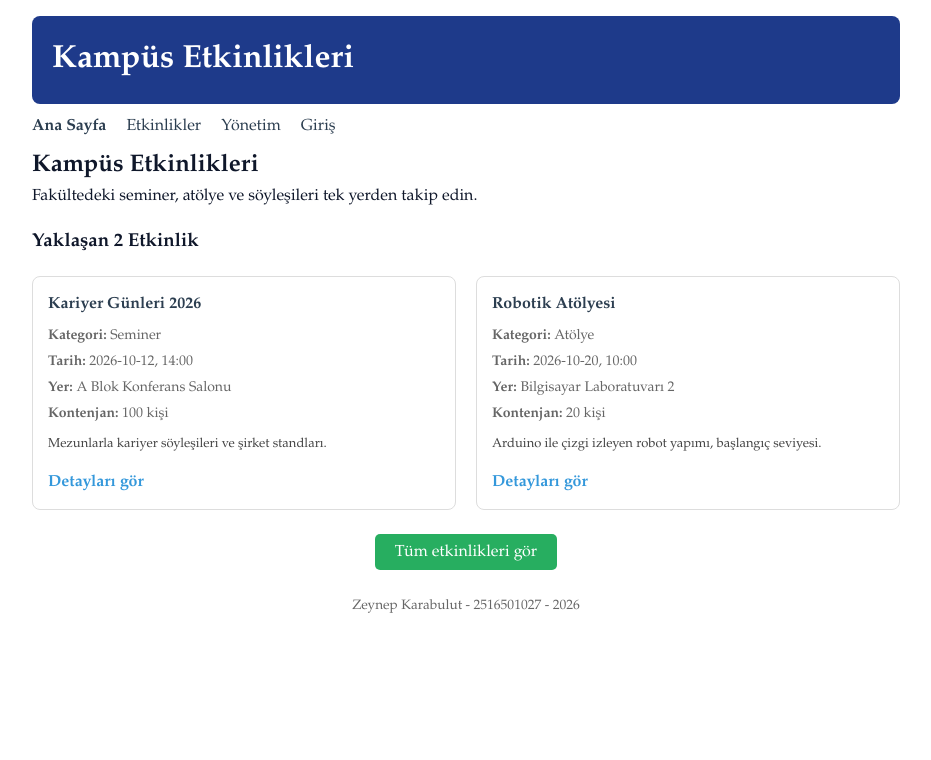
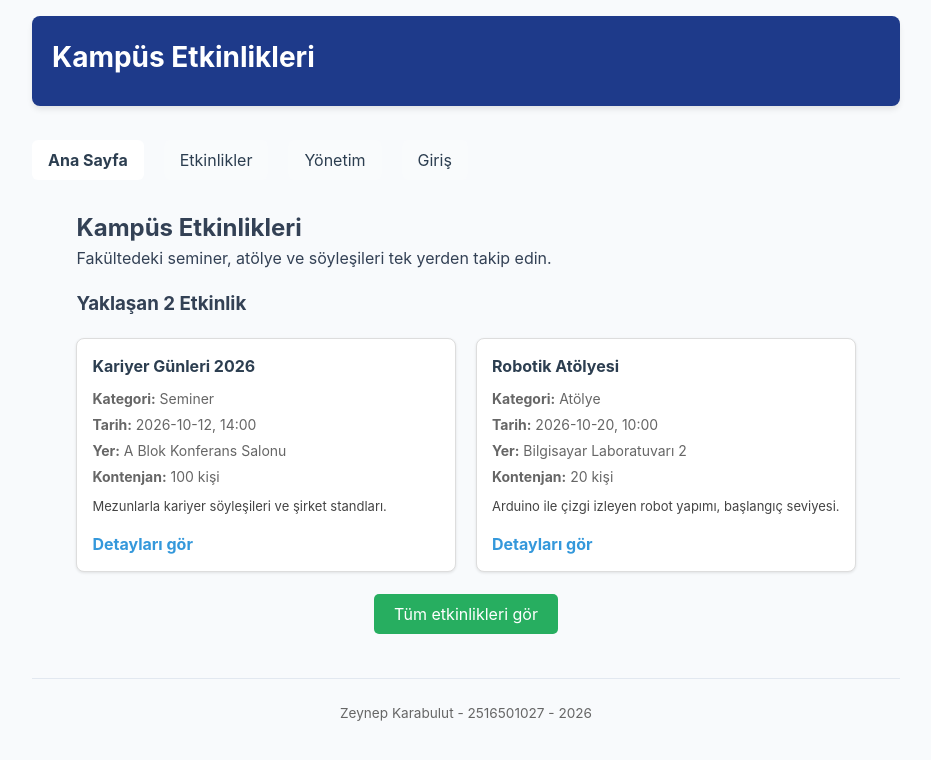
Before and after one commit to ZeynepKarabulut/kampus-etkinlik, a React (Vite) app in the folder frontend/: page / in a window 1280 px wide. Shown: the top 760 px of the page, without its empty margins (174-1105 px from the left). Built offline with nearby package versions, Linux system fonts and the light colour scheme.

Commit message:
duzeltme yapildi

```diff
--- /dev/null
+++ b/frontend/src/index.css
@@ -0,0 +1,102 @@
+* {
+  box-sizing: border-box;
+  margin: 0;
+  padding: 0;
+  font-family: -apple-system, BlinkMacSystemFont, "Segoe UI", Roboto, Helvetica, Arial, sans-serif;
+}
+
+body {
+  background-color: #f8fafc;
+  color: #334155;
+  line-height: 1.5;
+}
+
+.container {
+  max-width: 1200px;
+  margin: 0 auto;
+  padding: 20px;
+}
+
+header {
+  background: #1e40af; /* Şık Derin Mavi */
+  color: #fff;
+  padding: 24px 20px;
+  border-radius: 8px;
+  margin-bottom: 24px;
+  box-shadow: 0 4px 6px -1px rgba(0, 0, 0, 0.1);
+}
+
+header h1 {
+  font-size: 28px;
+  margin-bottom: 8px;
+  color: #fff;
+}
+
+header p {
+  color: #93c5fd;
+  font-size: 14px;
+  margin-bottom: 16px;
+}
+
+nav {
+  display: flex;
+  gap: 12px;
+  align-items: center;
+  margin-top: 12px;
+}
+
+nav a {
+  color: #e2e8f0;
+  text-decoration: none;
+  font-weight: 500;
+  padding: 8px 16px;
+  border-radius: 6px;
+  background: rgba(255, 255, 255, 0.1);
+  transition: background 0.2s, color 0.2s;
+}
+
+nav a:hover, nav a.active {
+  background: #ffffff;
+  color: #1e40af;
+}
+
+.grid, .event-grid {
+  display: grid;
+  grid-template-columns: repeat(auto-fill, minmax(320px, 1fr));
+  gap: 20px;
+  margin-top: 20px;
+}
+
+.card, .event-card {
+  background: #fff;
+  border: 1px solid #cbd5e1;
+  border-radius: 8px;
+  padding: 24px;
+  box-shadow: 0 1px 3px rgba(0,0,0,0.1);
+}
+
+button, .btn {
+  background: #2563eb;
+  color: white;
+  border: none;
+  padding: 10px 18px;
+  border-radius: 6px;
+  cursor: pointer;
+  text-decoration: none;
+  display: inline-block;
+  font-weight: 500;
+  transition: background 0.2s;
+}
+
+button:hover, .btn:hover {
+  background: #1d4ed8;
+}
+
+footer {
+  text-align: center;
+  padding: 24px;
+  margin-top: 40px;
+  border-top: 1px solid #e2e8f0;
+  color: #64748b;
+  font-size: 14px;
+}
--- a/frontend/src/main.tsx
+++ b/frontend/src/main.tsx
@@ -3,7 +3,7 @@ import ReactDOM from 'react-dom/client';
 import { BrowserRouter } from 'react-router-dom';
 import { EventsProvider } from './context/EventsContext';
 import App from './App.tsx';
-import './App.css';
+import './index.css';
 
 ReactDOM.createRoot(document.getElementById('root')!).render(
   <React.StrictMode>
```
